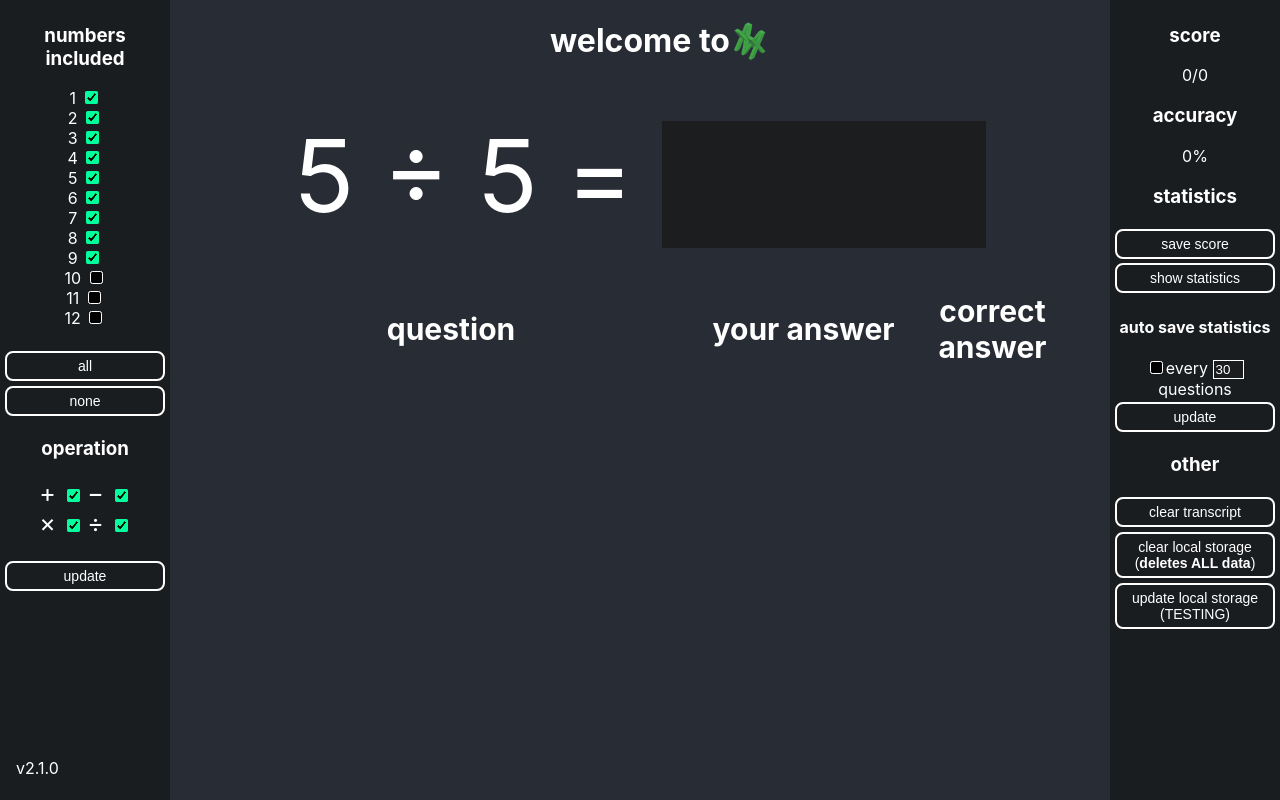
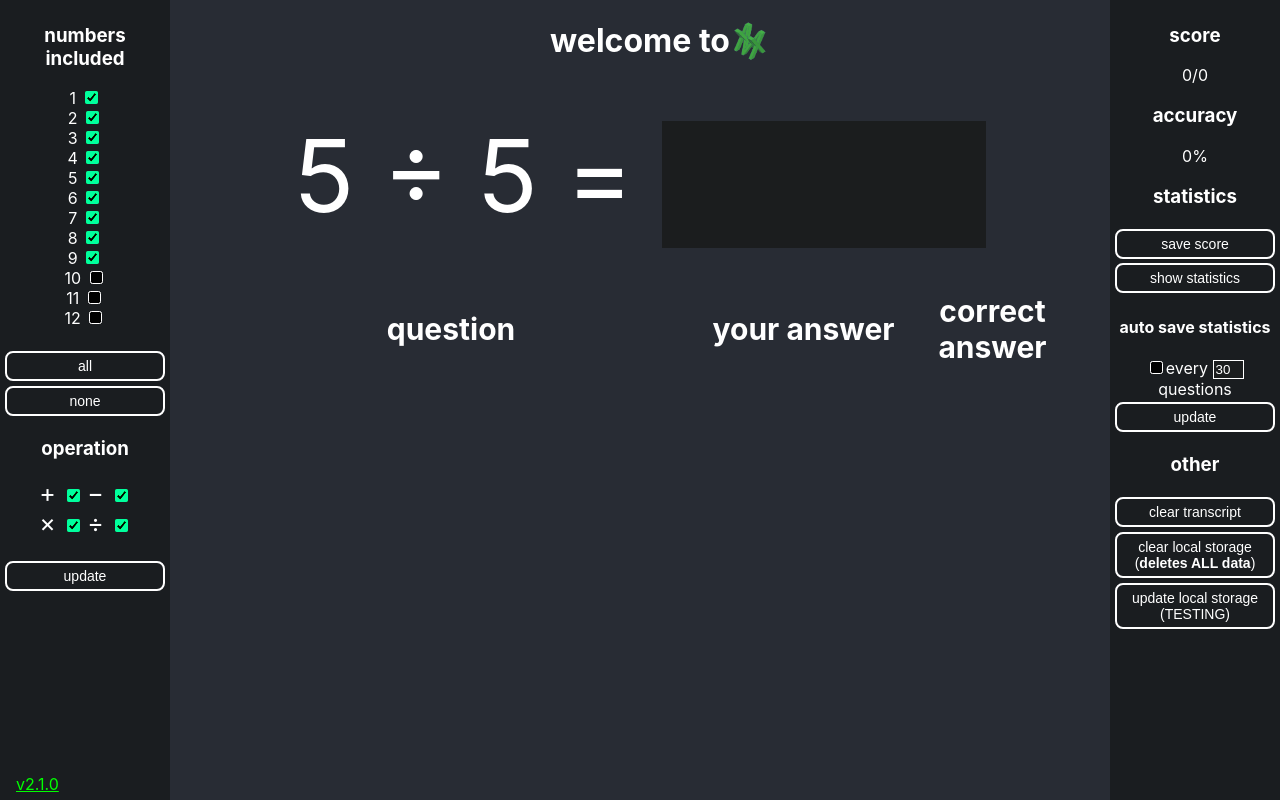
Before and after one commit to TheSavageTeddy/math-practice-site, a React (Create React App) app: page / in a window 1280 px wide. Built offline with nearby package versions, Linux system fonts and the light colour scheme.

Commit message:
version link to github, readme update

```diff
--- a/src/App.js
+++ b/src/App.js
@@ -544,7 +544,7 @@ const App = () => {
         <br></br>
         <button onClick={()=>{updateSettings()}}>update</button>
         {/* version */}
-        <p style={{position:"absolute", bottom:"2vh", "left":"2vh"}}>v2.1.0</p>
+        <a style={{position:"absolute", bottom:"2vh", "left":"2vh", color: "#00ff00"}} href="https://github.com/TheSavageTeddy/math-practice-site" target={"_blank"} >v2.1.0</a>
 
       </div>
       <div class="rightsidenav">
```
Also changed, not shown: 1 other file (tests, documents, lock files or other folders).
